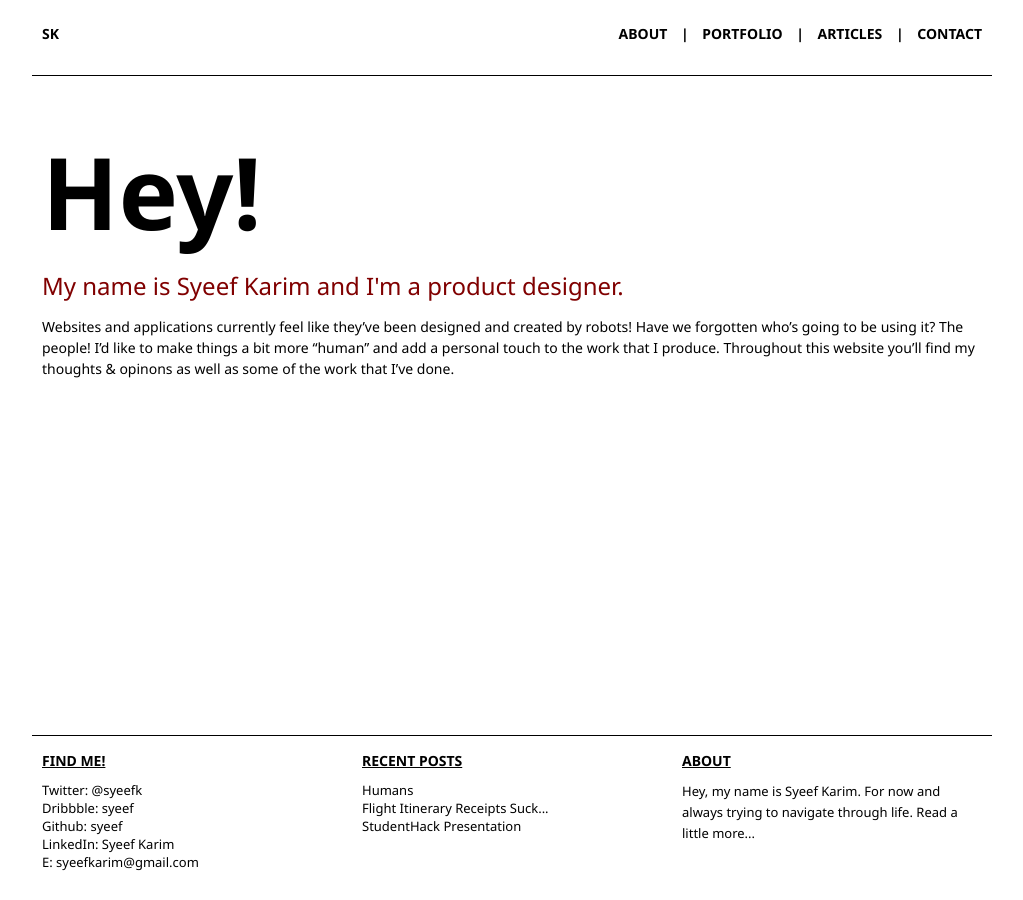
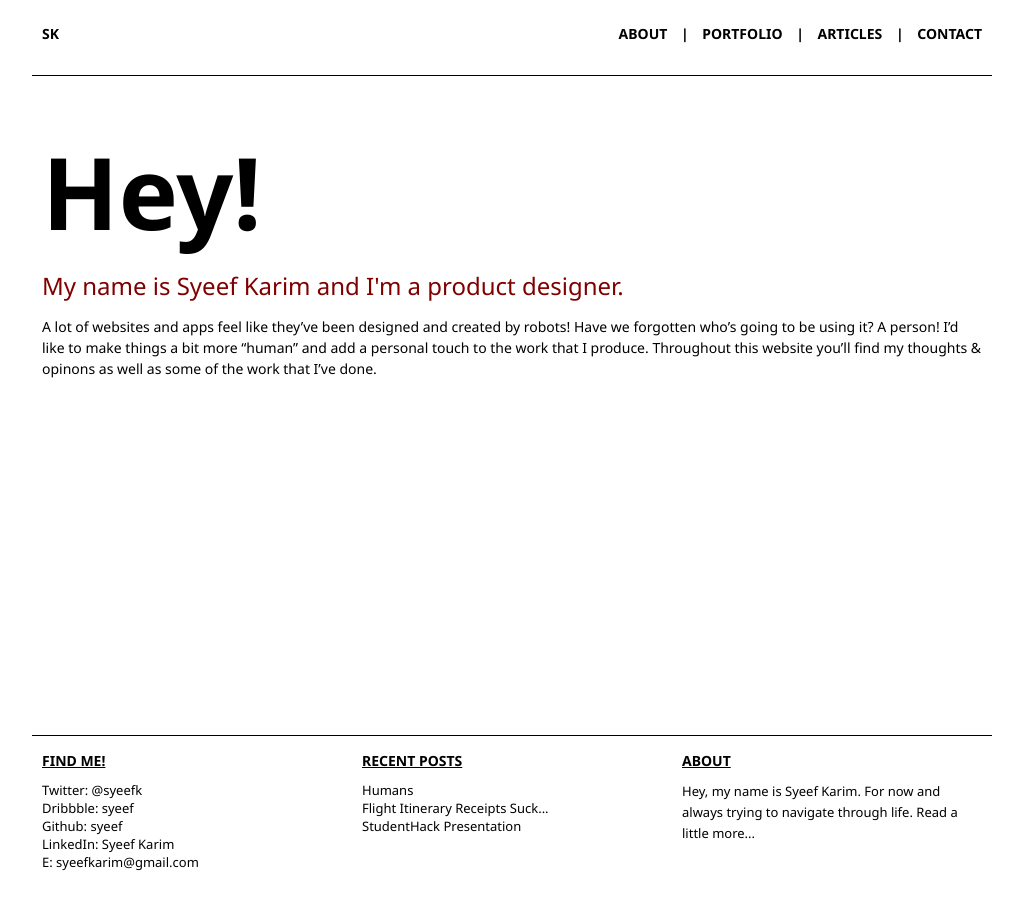
Before and after one commit to syeef/syeefkarim-2016-v0, a Jekyll site: the page built from index.md, in a window 1280 px wide. Shown: the whole page, without its empty margins (128-1151 px from the left). Built offline with Jekyll 4.4.1, drawn with Linux system fonts in a browser that asks for light colours; Markdown is read by kramdown in place of the engine named in the settings.

Commit message:
update the intro

```diff
--- a/index.md
+++ b/index.md
@@ -5,4 +5,4 @@ bigWord: Hey!
 tagLine: My name is Syeef Karim and I'm a product designer.
 ---
 
-Websites and applications currently feel like they've been designed and created by robots! Have we forgotten who's going to be using it? The people! I'd like to make things a bit more "human" and add a personal touch to the work that I produce. Throughout this website you'll find my thoughts & opinons as well as some of the work that I've done.
+A lot of websites and apps feel like they've been designed and created by robots! Have we forgotten who's going to be using it? A person! I'd like to make things a bit more "human" and add a personal touch to the work that I produce. Throughout this website you'll find my thoughts & opinons as well as some of the work that I've done.
```
